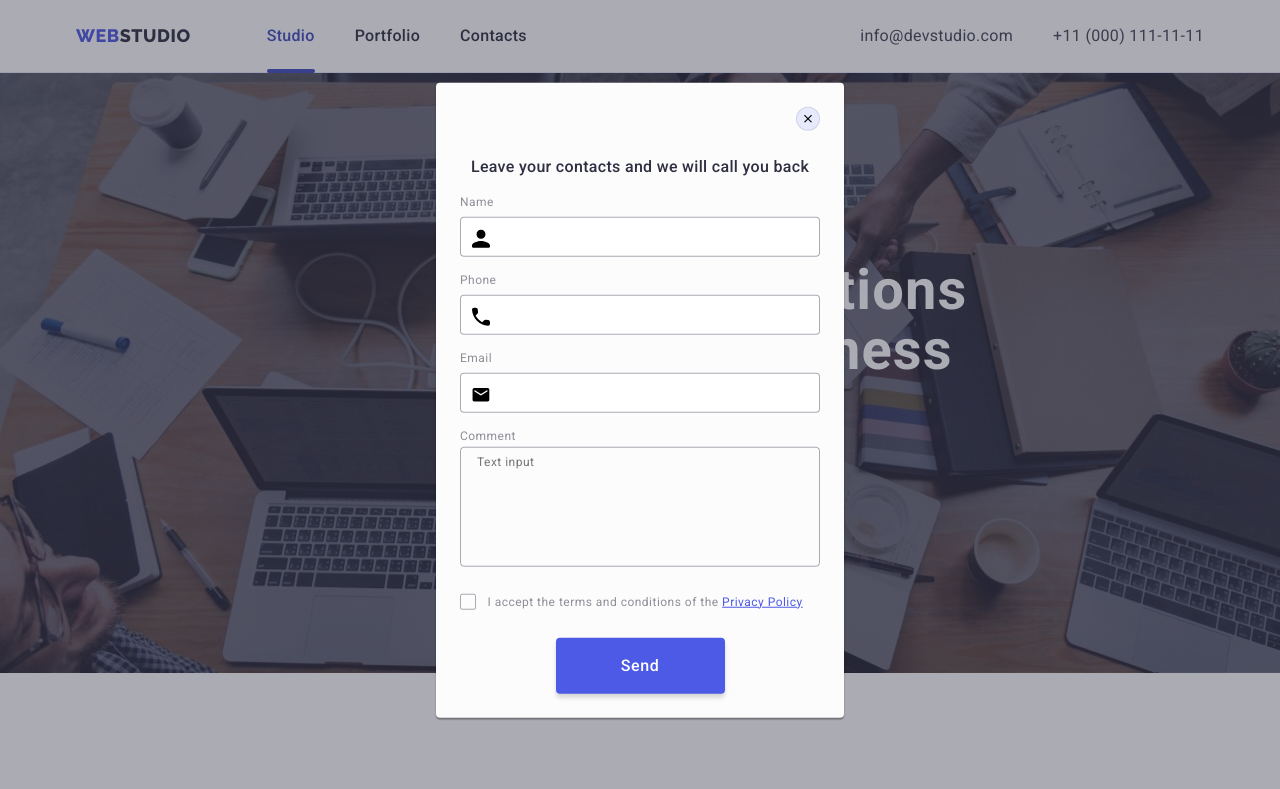
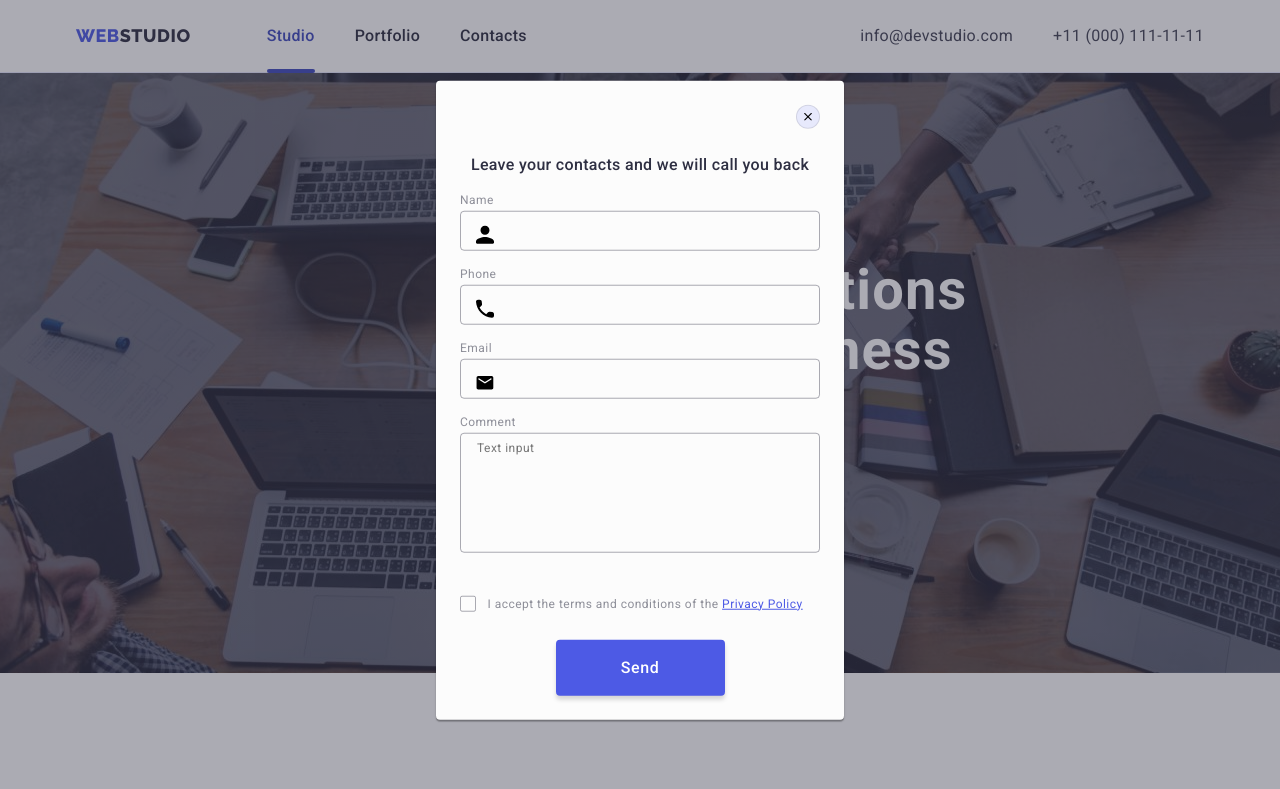
Before and after one commit to yuyaruchyk/goit-markup-hw-06, a plain HTML site: page index.html in a window 1280 px wide. Both pictures are taken after a click on the button "Order Service". Shown: the top 789 px of the page. Drawn offline with nearby package versions, Linux system fonts and the light colour scheme.

Commit message:
main-upd
main-upd

```diff
--- a/css/styles.css
+++ b/css/styles.css
@@ -797,12 +797,14 @@ button {
   height: 40px;
   border: 1px solid rgba(46, 47, 66, 0.4);
   border-radius: 4px;
-  margin-top: 4px;
   margin-bottom: 8px;
-  padding-left: 42px;
+  padding-left: 38px;
+  background-color: transparent;
   outline: transparent;
   transition: border-color 250ms cubic-bezier(0.4, 0, 0.2, 1);
 }
+
+
 
 .input-wrapper {
   position: relative;
@@ -812,7 +814,7 @@ button {
   display: block;
   position: absolute;
   top: 50%;
-  left: 12px;
+  left: 16px;
   transform: translate(0, -50%);
 
   transition: fill 250ms cubic-bezier(0.4, 0, 0.2, 1);
@@ -825,6 +827,12 @@ button {
 .modal-input:focus + .input-icon {
   fill: #4d5ae5;
 }
+
+
+
+  .text-area-wrapper {
+    margin-bottom: 16px;
+  }
 
 .modal-comment {
   display: block;
@@ -858,7 +866,7 @@ button {
   border: 1px solid rgba(46, 47, 66, 0.4);
   border-radius: 2px;
   fill: transparent;
-  background-color: 250ms cubic-bezier(0.4, 0, 0.2, 1),
+  transition: background-color 250ms cubic-bezier(0.4, 0, 0.2, 1),
     border 250ms cubic-bezier(0.4, 0, 0.2, 1),
     fill 250ms cubic-bezier(0.4, 0, 0.2, 1);
 }
--- a/index.html
+++ b/index.html
@@ -626,16 +626,19 @@
           </div>
 
           <div class="modal-field">
-            <label class="label-text">Phone</label>
+            <label for="user-tel" class="label-text">Phone</label>
 
             <div class="input-wrapper">
               <input
                 type="tel"
+                id="user-tel"
                 name="user-tel"
                 class="modal-input"
                 required
                 pattern="[\+]\d{3}\s[\(]\d{2}[\)]\s\d{3}[\-]\d{2}[\-]\d{2}"
                 title="+380 (96) 111-11-11"
+                minlength="2"
+                maxlength="10"
               />
               <svg class="input-icon" width="18" height="24">
                 <use href="./images/icons.svg#icon-input-tel"></use>
@@ -644,15 +647,18 @@
           </div>
 
           <div class="modal-field">
-            <label class="label-text">Email</label>
+            <label for="user-email" class="label-text">Email</label>
 
             <div class="input-wrapper">
               <input
                 type="email"
+                id="user-email"
                 name="user-email"
                 class="modal-input"
                 required
                 title="yourmail@gmail.com"
+                minlength="2"
+                maxlength="10"
               />
               <svg class="input-icon" width="18" height="24">
                 <use href="./images/icons.svg#icon-input-email"></use>
```
